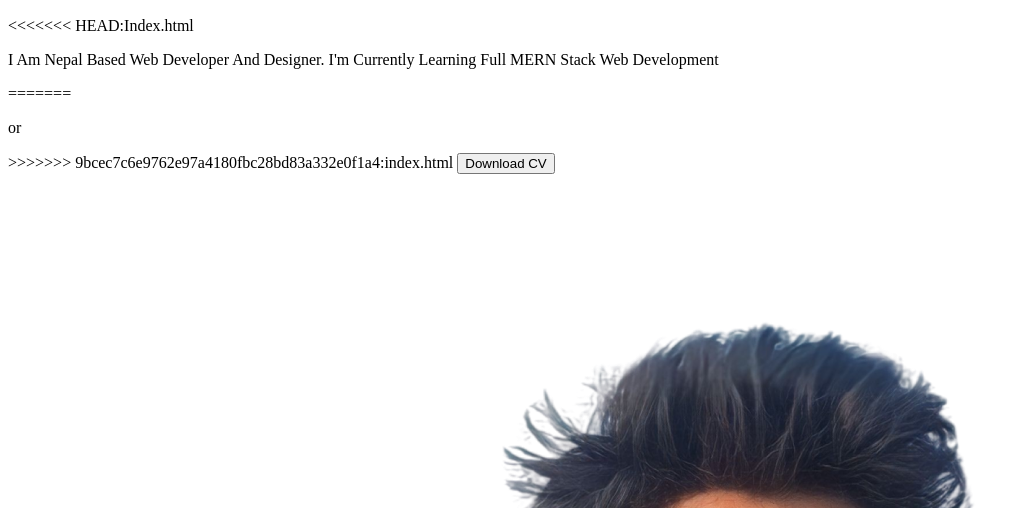
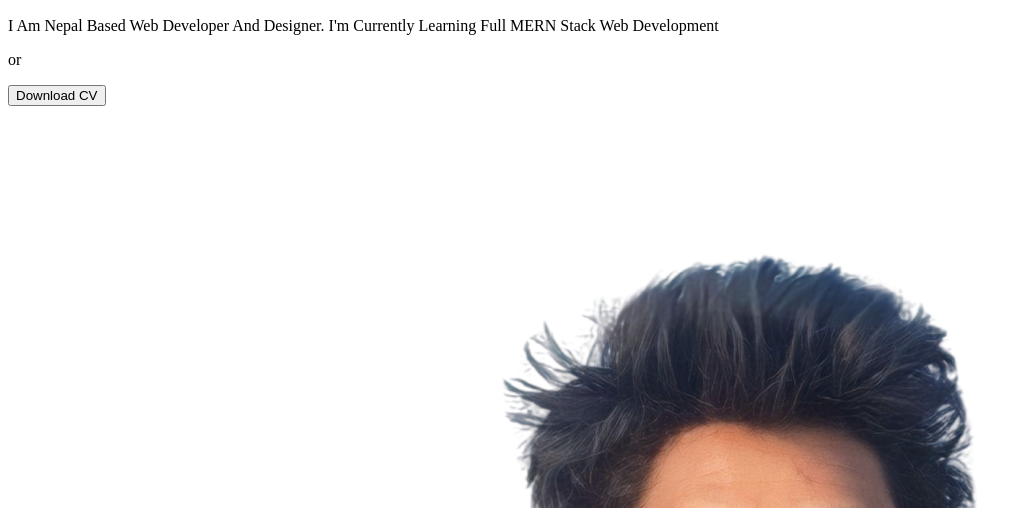
Before and after one commit to mrbrave7/mrbrave, a plain HTML site: page index.html in a window 1280 px wide. Shown: the part 292-800 px from the top of the page, without its empty margins (0-1032 px from the left). Drawn offline with nearby package versions, Linux system fonts and the light colour scheme; a web font is replaced by a local one.

Commit message:
some changes

```diff
--- a/index.html
+++ b/index.html
@@ -38,11 +38,10 @@
           <div class="left-section">
             <h1>HI MySelf Pawan Kumar</h1>
             <h1 class="transition">I'm <span class="primary">Web Devloper</span></h1>
-<<<<<<< HEAD:Index.html
+
             <p>I Am Nepal Based Web Developer And Designer. I'm Currently Learning Full MERN Stack Web Development</p>
-=======
             <p>or</p>
->>>>>>> 9bcec7c6e9762e97a4180fbc28bd83a332e0f1a4:index.html
+
             <button>Download CV</button>
           </div>
           <div class="right-section">
```
